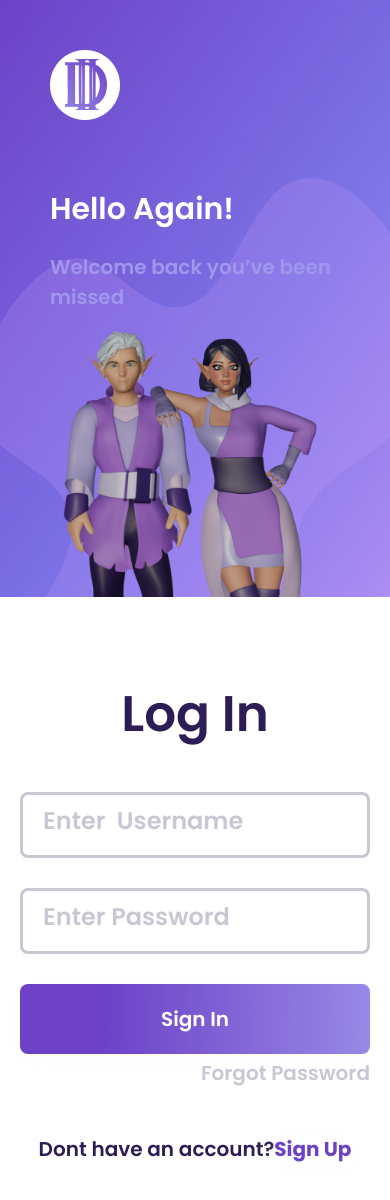
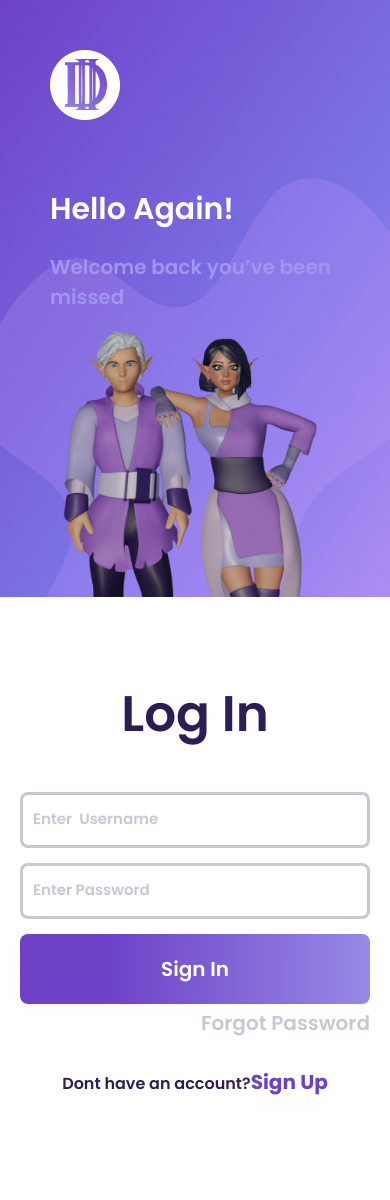
Before and after one commit to laibaiqbal552/react-signup-css, a React (Create React App) app: page / in a window 390 px wide. Shown: the top 1200 px of the page. After the commit the page ends 1176 px from the top, so only its background shows below. Built offline with nearby package versions, Linux system fonts and the light colour scheme.

Commit message:
responsive

```diff
--- a/src/App.css
+++ b/src/App.css
@@ -50,6 +50,7 @@
   font-size: 20px;
   color: #2e1c55;
   margin-top: 51px;
+  text-align: center;
 }
 .sign-Up-btn {
   background: linear-gradient(91.02deg, #6d42c7 24.06%, #a097ed 115.51%);
@@ -115,6 +116,7 @@ input:focus {
   font-size: 20px;
   line-height: 20px;
   text-align: right;
+  width: 100%;
   color: rgba(46, 28, 85, 0.25);
 }
 /* popup box */
@@ -195,6 +197,9 @@ input:focus {
   .signup-title {
     font-size: 65px;
   }
+  ::placeholder {
+    font-size: 20px;
+  }
 }
 @media (max-width: 768px) {
   .signup-title {
@@ -203,4 +208,20 @@ input:focus {
   .popup-box {
     padding: 20px 20px 20px 20px;
   }
+  ::placeholder {
+    font-size: 18px;
+  }
+  .if-already-sigup {
+    font-size: 16px;
+    margin-top: 38px;
+  }
 }
+@media (max-width: 420px) {
+  ::placeholder {
+    font-size: 15px;
+  }
+  .signUp-input {
+    padding: 15px 10px;
+    margin-bottom: 15px;
+  }
+}
--- a/src/Components/Views/SignIn/SignInForm.jsx
+++ b/src/Components/Views/SignIn/SignInForm.jsx
@@ -1,4 +1,5 @@
 import React from "react";
+import { Link } from "react-router-dom";
 
 const SignInForm = () => {
   return (
@@ -25,9 +26,9 @@ const SignInForm = () => {
         </form>
         <p className="if-already-sigup">
           Dont have an account?
-          <a href="/signup" className="sign-btn">
+          <Link to="/signup" className="sign-btn">
             Sign Up
-          </a>
+          </Link>
         </p>
       </div>
     </div>
--- a/src/Components/Views/SignUp/SignUpForm.jsx
+++ b/src/Components/Views/SignUp/SignUpForm.jsx
@@ -1,4 +1,5 @@
 import React from "react";
+import { Link } from "react-router-dom";
 const SignUpForm = ({ toggleModal }) => {
   // const initialValues = { username: "", email: "", password: "" };
   // const [formValues, setFormValues] = useState(initialValues);
@@ -76,8 +77,6 @@ const SignUpForm = ({ toggleModal }) => {
               className="signUp-input"
             />
           </div>
-
-          <p className="forgot-pass">Forgot Password</p>
         </form>
         <button
           type="submit"
@@ -87,11 +86,12 @@ const SignUpForm = ({ toggleModal }) => {
         >
           Sign Up
         </button>
+        <p className="forgot-pass">Forgot Password</p>
         <p className="if-already-sigup">
           Having an account?{" "}
-          <a href="/" className="sign-btn">
+          <Link to="/" className="sign-btn">
             Sign In
-          </a>
+          </Link>
         </p>
       </div>
     </div>
```
